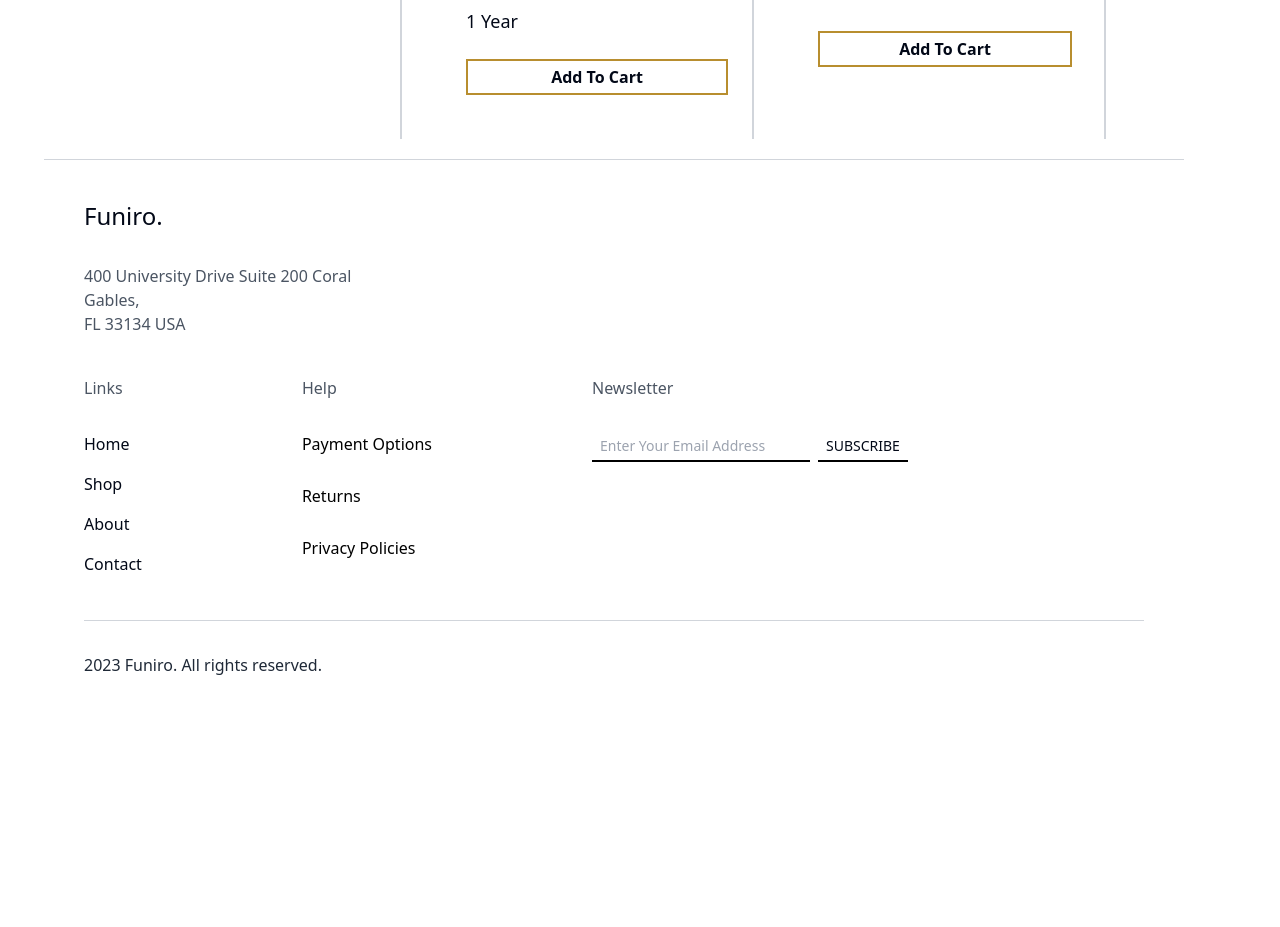
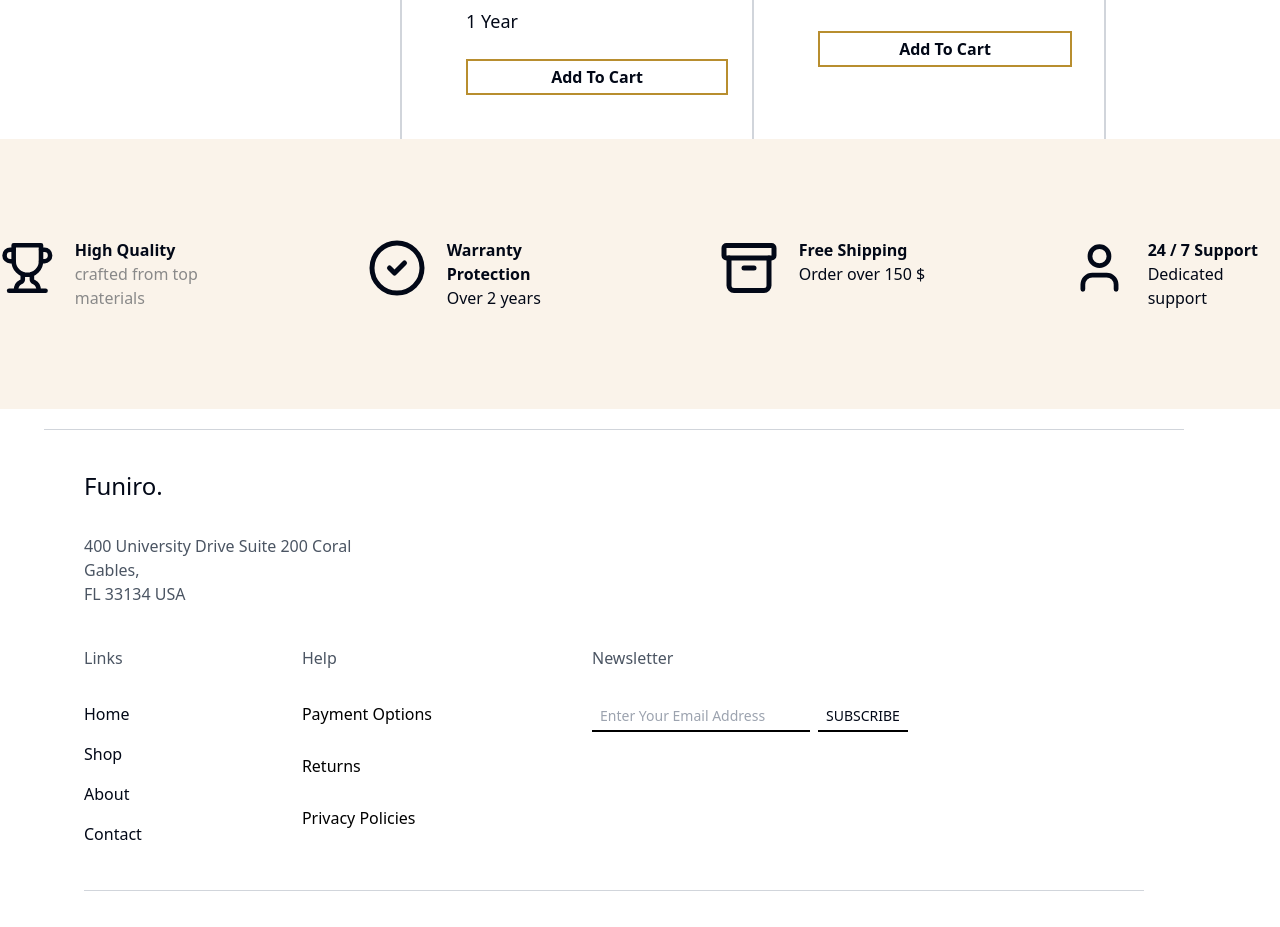
Before and after one commit to Aprender-e-Crescer/e-commerce, a React (Vite) app: page / in a window 1280 px wide. Shown: the part 2440-3367 px from the top of the page. Before the commit the page ends 3189 px from the top, so only its background shows below. Built offline with nearby package versions, Linux system fonts and the light colour scheme.

Commit message:
Adicionando Footer Info

```diff
--- a/src/pages/product-comparison.tsx
+++ b/src/pages/product-comparison.tsx
@@ -6,6 +6,7 @@ import { Text } from '../components/Text'
 import { Footer } from '@/components/footer'
 import Banner from '@/componentes/banner'
 import Menu from '@/componentes/Menu'
+import FooterInfo from '@/components/FooterInfo'
 
 function ProductComparison() {
   return (
@@ -34,6 +35,7 @@ function ProductComparison() {
       <div className="flex ml-24">
         <Body />
       </div>
+      <FooterInfo/>
       <Footer/>
     </>
   )
```
